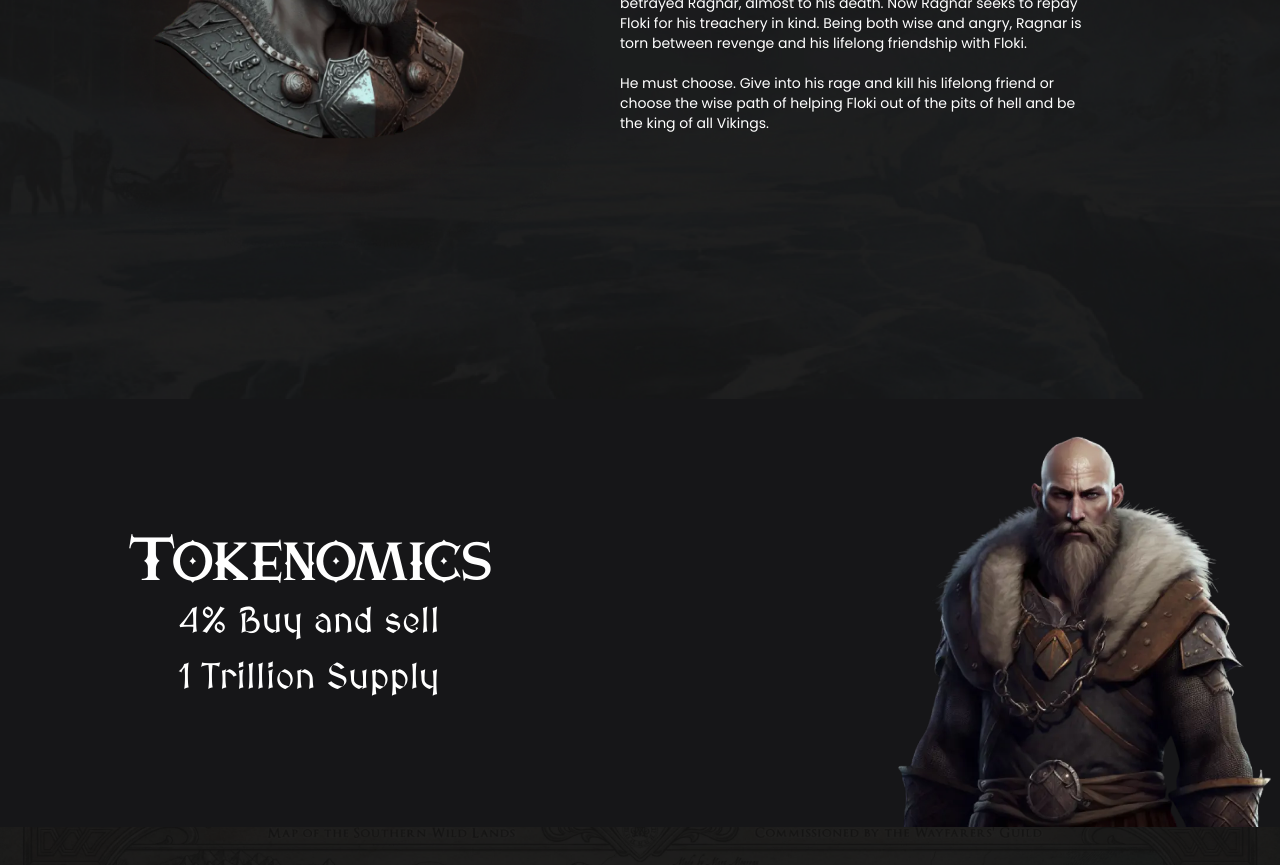
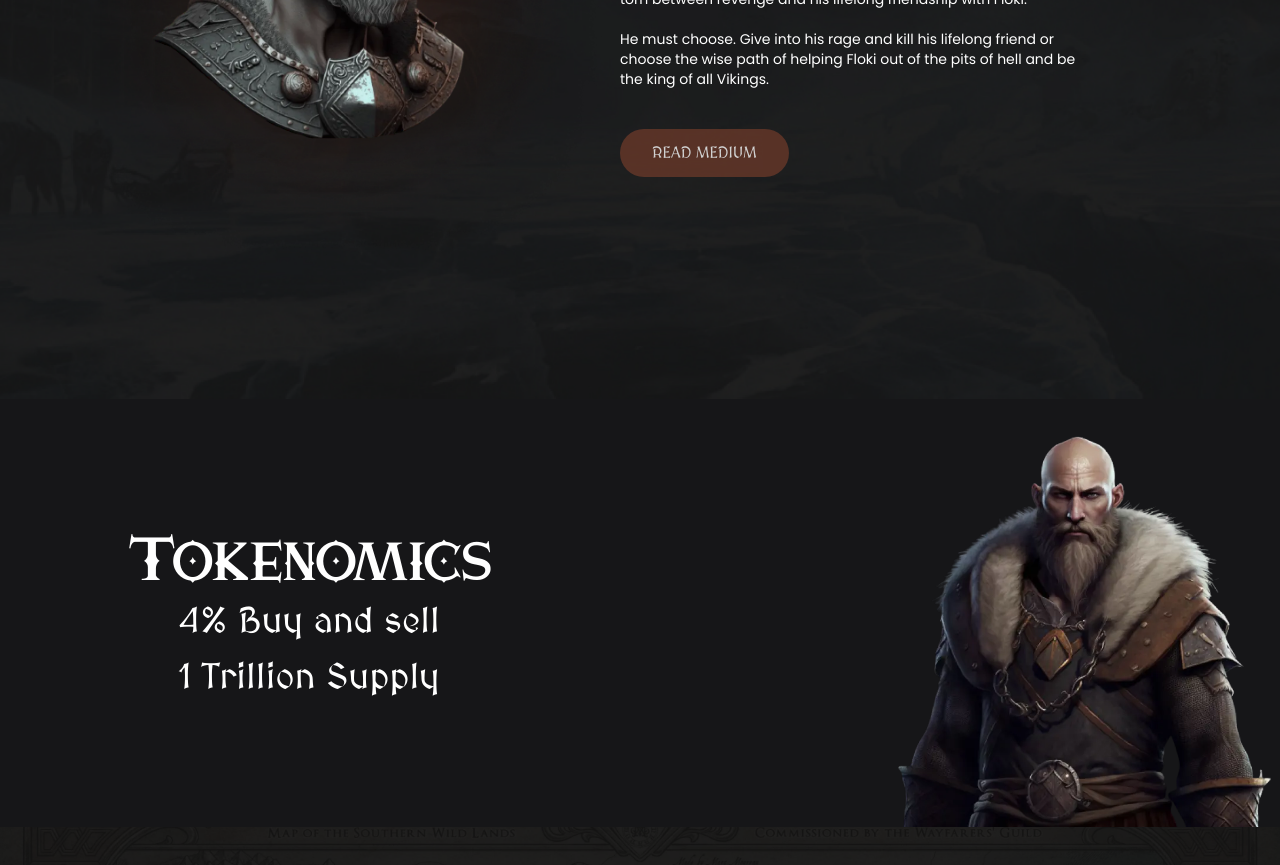
Before and after one commit to KoichiDevs/ragnar, a React (Vite) app: page / in a window 1280 px wide. Shown: the part 1220-2085 px from the top of the page. Built offline with nearby package versions, Linux system fonts and the light colour scheme.

Commit message:
Update About.jsx

```diff
--- a/src/sections/About.jsx
+++ b/src/sections/About.jsx
@@ -27,6 +27,13 @@ const About = () => {
 
                         He must choose. Give into his rage and kill his lifelong friend or choose the wise path of helping Floki out of the pits of hell and be the king of all Vikings.
                     </motion.p>
+
+                <motion.div initial={{opacity: 0}} animate={{opacity: 0.8}} transition={{duration: 1, delay: 0.8}} className='flex items-center gap-x-4 mt-10 relative z-10 mx-auto w-fit lg:mx-0'>
+                        <button className='px-8 py-3 bg-button font-sharp rounded-full hover:bg-buttonHover transition-colors ease-in-out duration-300'>
+                            <a href="https://medium.com/@ragnarerc2023">READ MEDIUM</a>
+                        </button>
+
+                    </motion.div>
                 </div>
             </div>
         </section>
```
